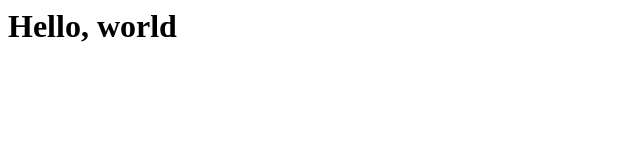
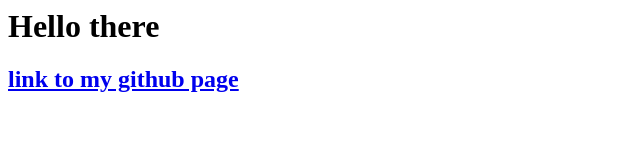
Before and after one commit to melrey/melrey.github.io, a plain HTML site: page index.html in a window 1280 px wide. Shown: the whole page, without its empty margins (0-640 px from the left). Drawn offline with Linux system fonts and the light colour scheme.

Commit message:
edited index.html

```diff
--- a/index.html
+++ b/index.html
@@ -1 +1,3 @@
-<h1>Hello, world</h1>
+<h1>Hello there</h1>
+
+<h2><a href="https://github.com/melrey" target="BLANK">link to my github page</a></h2>
```
